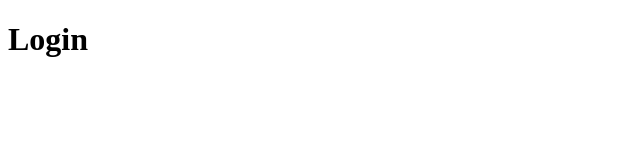
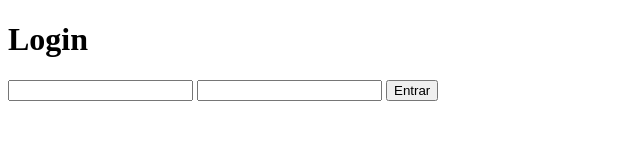
Before and after one commit to sergiogimenezclass/ejemplologin, a plain HTML site: page index.html in a window 1280 px wide. Shown: the whole page, without its empty margins (0-640 px from the left). Drawn offline with Linux system fonts and the light colour scheme.

Commit message:
Estructura de html

```diff
--- a/index.html
+++ b/index.html
@@ -1,12 +1,21 @@
 <!DOCTYPE html>
 <html lang="en">
+
 <head>
     <meta charset="UTF-8">
     <meta http-equiv="X-UA-Compatible" content="IE=edge">
     <meta name="viewport" content="width=device-width, initial-scale=1.0">
     <title>Document</title>
 </head>
+
 <body>
-    <h1>Login</h1>
+    <div class="contenedor">
+        <h1>Login</h1>
+        <input type="text" name="" id="">
+        <input type="password" name="" id="">
+        <button>Entrar</button>
+    </div>
+
 </body>
+
 </html>
```
